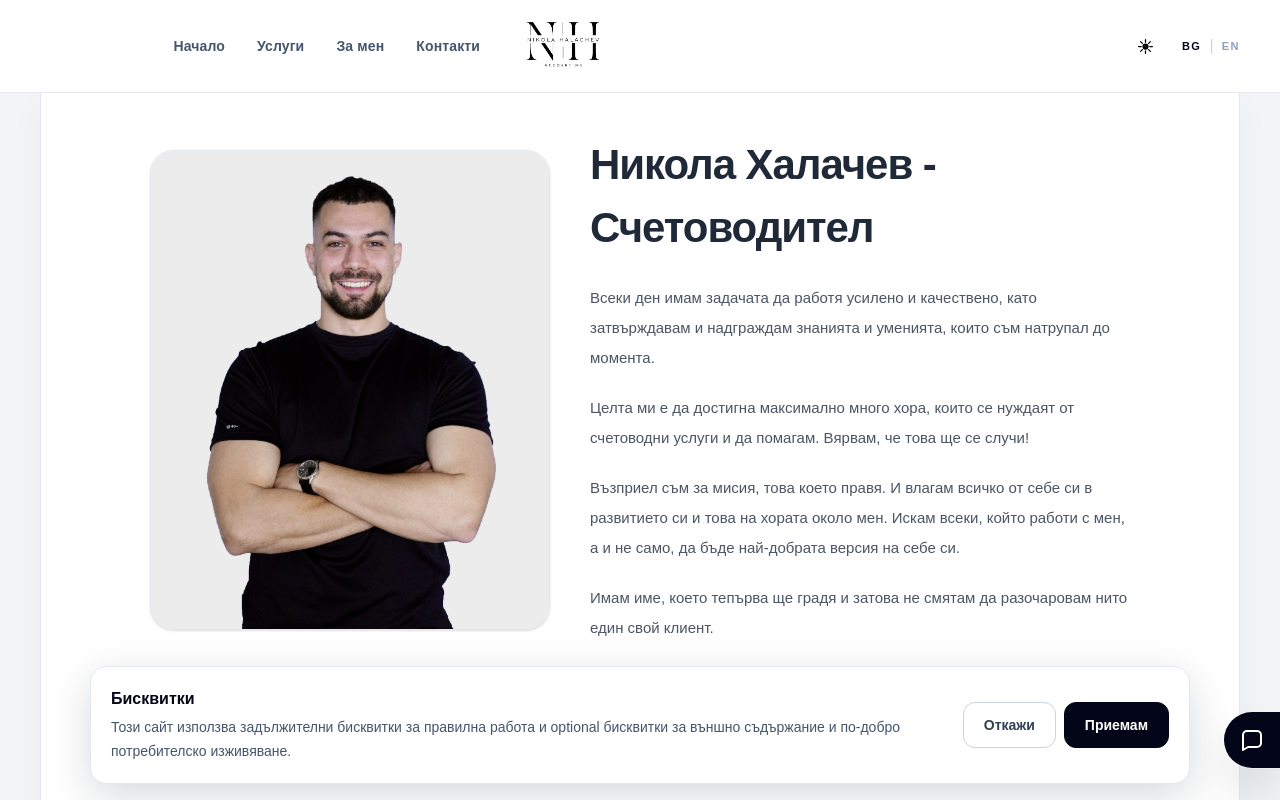
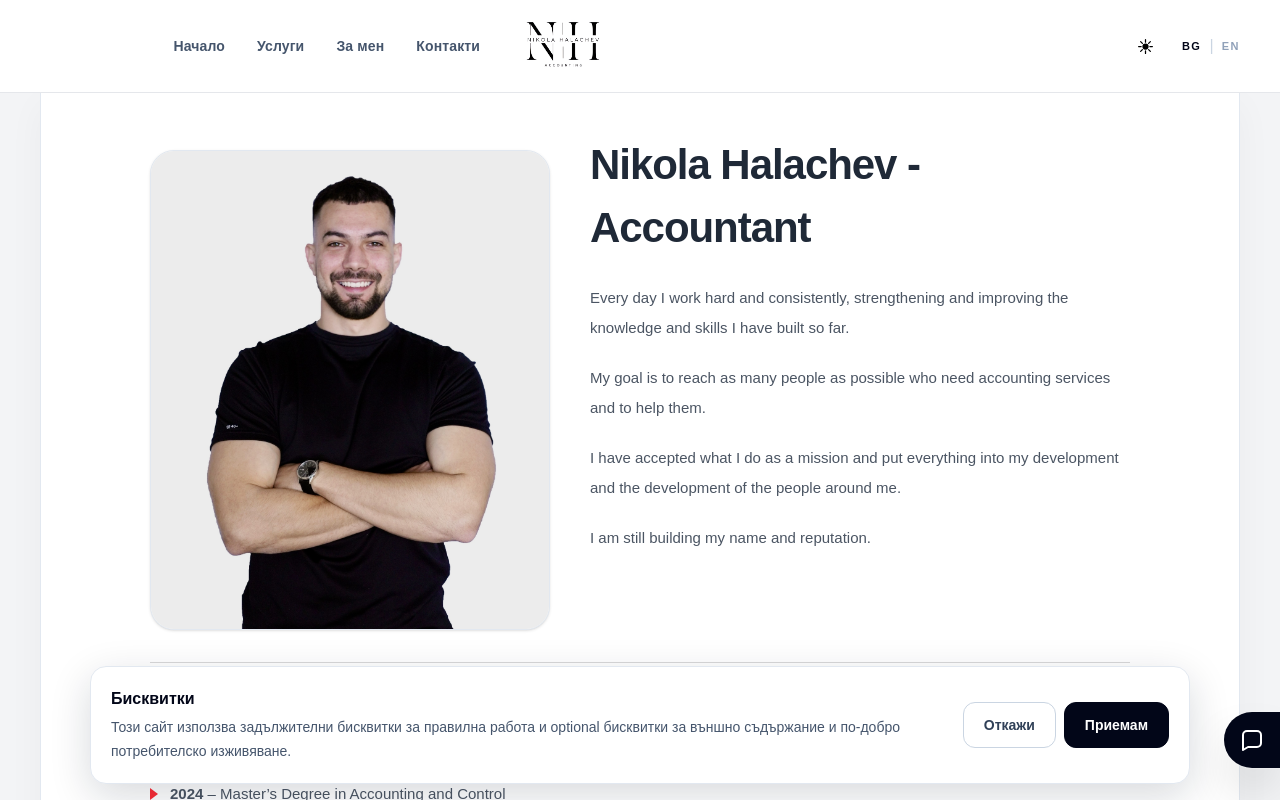
Before and after one commit to viktor132607/nhalachev.com, a Next.js app: page /en/about in a window 1280 px wide. Shown: the top 800 px of the page. Built offline with nearby package versions, Linux system fonts and the light colour scheme.

Commit message:
Render localized page content from route locale

```diff
--- a/app/About.tsx
+++ b/app/About.tsx
@@ -1,10 +1,11 @@
 "use client"
 
 import { useTranslation } from "react-i18next"
+import type { Locale } from "../src/lib/locale"
 
-export default function About() {
+export default function About({ locale }: { locale?: Locale } = {}) {
     const { i18n } = useTranslation()
-    const isBg = i18n.language?.toLowerCase().startsWith("bg")
+    const isBg = locale ? locale === "bg" : i18n.language?.toLowerCase().startsWith("bg")
 
     const pageWrap =
     "mx-auto w-full max-w-[1280px] px-4 pt-0 sm:px-5 md:px-6 lg:px-8 xl:px-10"
--- a/app/Contact.tsx
+++ b/app/Contact.tsx
@@ -2,6 +2,7 @@
 
 import { useEffect, useState } from "react"
 import { useTranslation } from "react-i18next"
+import type { Locale } from "../src/lib/locale"
 import {
     COOKIE_CONSENT_EVENT,
     hasAcceptedOptionalCookies,
@@ -9,9 +10,9 @@ import {
 
 const THEME_KEY = "theme"
 
-export default function Contact() {
+export default function Contact({ locale }: { locale?: Locale } = {}) {
     const { i18n } = useTranslation()
-    const lang = i18n.language?.toLowerCase() ?? "bg"
+    const lang = locale ?? i18n.language?.toLowerCase() ?? "bg"
     const isBg = lang.startsWith("bg")
 
     const [isDark, setIsDark] = useState(false)
--- a/app/Cookies.tsx
+++ b/app/Cookies.tsx
@@ -1,10 +1,11 @@
 "use client"
 
 import { useTranslation } from "react-i18next"
+import type { Locale } from "../src/lib/locale"
 
-export default function Cookies() {
+export default function Cookies({ locale }: { locale?: Locale } = {}) {
     const { i18n } = useTranslation()
-    const isBg = i18n.language?.toLowerCase().startsWith("bg")
+    const isBg = locale ? locale === "bg" : i18n.language?.toLowerCase().startsWith("bg")
 
     const pageWrap =
         "mx-auto w-full max-w-[1280px] px-4 pb-0 pt-0 sm:px-5 md:px-6 lg:px-8 xl:px-10"
--- a/app/Home.tsx
+++ b/app/Home.tsx
@@ -1,10 +1,11 @@
 "use client"
 
 import { useTranslation } from "react-i18next"
+import type { Locale } from "../src/lib/locale"
 
-export default function Home() {
+export default function Home({ locale }: { locale?: Locale } = {}) {
     const { i18n } = useTranslation()
-    const lang = i18n.language
+    const lang = locale ?? i18n.language
 
     const scrollToId = (id: string) => (e: React.MouseEvent<HTMLAnchorElement>) => {
         e.preventDefault()
--- a/app/Privacy.tsx
+++ b/app/Privacy.tsx
@@ -1,10 +1,11 @@
 "use client"
 
 import { useTranslation } from "react-i18next"
+import type { Locale } from "../src/lib/locale"
 
-export default function Privacy() {
+export default function Privacy({ locale }: { locale?: Locale } = {}) {
     const { i18n } = useTranslation()
-    const isBg = i18n.language?.toLowerCase().startsWith("bg")
+    const isBg = locale ? locale === "bg" : i18n.language?.toLowerCase().startsWith("bg")
 
     const pageWrap =
         "mx-auto w-full max-w-[1280px] px-4 pb-0 pt-0 sm:px-5 md:px-6 lg:px-8 xl:px-10"
--- a/app/Terms.tsx
+++ b/app/Terms.tsx
@@ -1,10 +1,11 @@
 "use client"
 
 import { useTranslation } from "react-i18next"
+import type { Locale } from "../src/lib/locale"
 
-export default function Privacy() {
+export default function Privacy({ locale }: { locale?: Locale } = {}) {
     const { i18n } = useTranslation()
-    const isBg = i18n.language?.toLowerCase().startsWith("bg")
+    const isBg = locale ? locale === "bg" : i18n.language?.toLowerCase().startsWith("bg")
 
     const pageWrap =
         "mx-auto w-full max-w-[1280px] px-4 pb-0 pt-0 sm:px-5 md:px-6 lg:px-8 xl:px-10"
```
